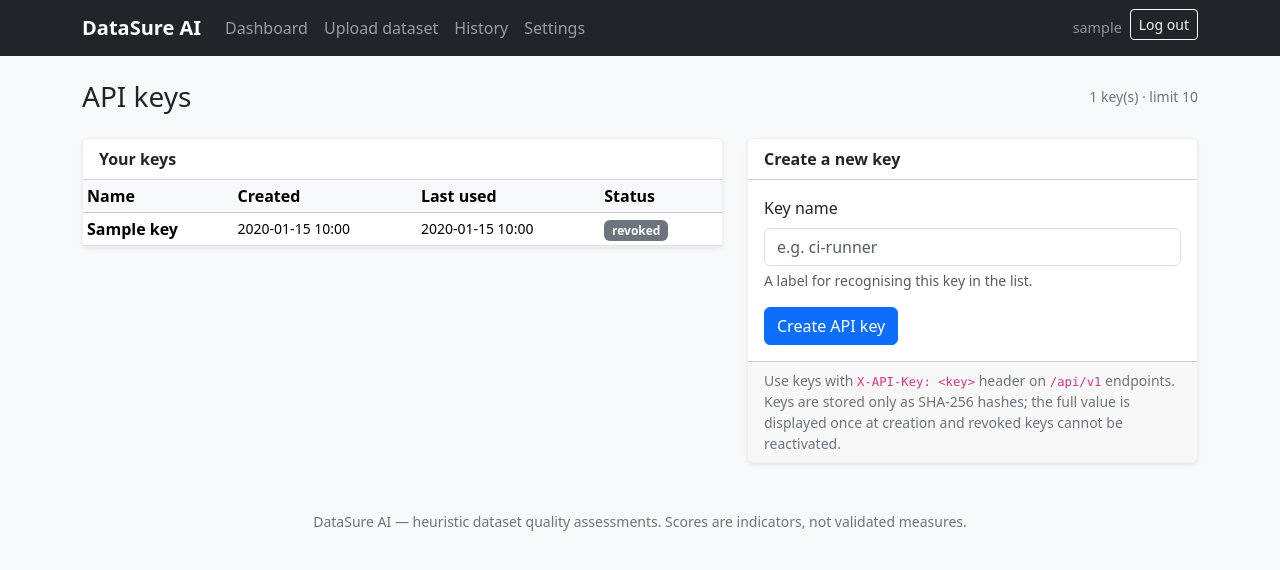
After one commit to Olamieee/DataSure-AI, a Flask app: page /settings/api-keys in a window 1280 px wide. The commit adds this page. Shown: the top 570 px of the page. Run offline with Flask 3, Linux system fonts and the light colour scheme; a user stored in the database is signed in; tables that the repository leaves empty hold one stand-in row (values such as "Sample post").

Commit message:
Add settings page for API key creation and revocation
New /settings/api-keys page: create labelled keys (raw value shown once
with copy button), list keys with status/last-used, soft-revoke with
confirmation. Ownership enforced on every revoke. Tests cover the
one-time display, per-user key limit, idempotent revocation, active-key
invalidation after revoke, and cross-user isolation for viewing and
revoking.

```diff
--- a/datasure/__init__.py
+++ b/datasure/__init__.py
@@ -81,11 +81,13 @@ def create_app(config_name: str | None = None) -> Flask:
     from .auth.routes import bp as auth_bp
     from .datasets.routes import bp as datasets_bp
     from .main.routes import bp as main_bp
+    from .settings.routes import bp as settings_bp
 
     app.register_blueprint(main_bp)
     app.register_blueprint(auth_bp)
     app.register_blueprint(datasets_bp, url_prefix="/datasets")
     app.register_blueprint(api_bp, url_prefix="/api/v1")
+    app.register_blueprint(settings_bp, url_prefix="/settings")
     csrf.exempt(api_bp)  # API clients authenticate with keys, not form tokens
 
     with app.app_context():
--- /dev/null
+++ b/datasure/settings/__init__.py
@@ -0,0 +1,3 @@
+from .routes import bp
+
+__all__ = ["bp"]
--- /dev/null
+++ b/datasure/settings/routes.py
@@ -0,0 +1,70 @@
+"""Account settings: API key management.
+
+Keys are shown in full exactly once, at creation. Only names, hash digests
+(safely truncated) and usage timestamps are ever rendered.
+"""
+from __future__ import annotations
+
+from flask import (
+    Blueprint,
+    current_app,
+    flash,
+    redirect,
+    render_template,
+    request,
+    url_for,
+)
+from flask_login import current_user, login_required
+
+from ..auth.apikeys import create_key, get_owned_key, list_keys, revoke_key
+
+bp = Blueprint("settings", __name__)
+
+
+@bp.before_request
+def _login_required():
+    if not current_user.is_authenticated:
+        return current_app.login_manager.unauthorized()
+
+
+@bp.get("/api-keys")
+@login_required
+def api_keys():
+    keys = list_keys(current_user)
+    return render_template("settings/api_keys.html", keys=keys,
+                           max_keys_error=None)
+
+
+@bp.post("/api-keys")
+@login_required
+def create_api_key():
+    name = (request.form.get("name") or "").strip()[:80]
+    try:
+        record, raw = create_key(current_user, name)
+    except ValueError as exc:
+        flash(str(exc), "danger")
+        return redirect(url_for("settings.api_keys"))
+    keys = list_keys(current_user)
+    flash("API key created. Copy it now - it will not be shown again.", "success")
+    return render_template(
+        "settings/api_keys.html",
+        keys=keys,
+        new_key=raw,
+        new_key_name=record.name,
+        max_keys_error=None,
+    )
+
+
+@bp.post("/api-keys/<int:key_id>/revoke")
+@login_required
+def revoke_api_key(key_id: int):
+    record = get_owned_key(current_user, key_id)
+    if record is None:
+        flash("API key not found.", "danger")
+        return redirect(url_for("settings.api_keys"))
+    if not record.is_active():
+        flash("That API key is already revoked.", "info")
+        return redirect(url_for("settings.api_keys"))
+    revoke_key(current_user, key_id)
+    flash(f"API key '{record.name}' revoked.", "info")
+    return redirect(url_for("settings.api_keys"))
--- a/templates/base.html
+++ b/templates/base.html
@@ -21,6 +21,7 @@
           <li class="nav-item"><a class="nav-link" href="{{ url_for('main.dashboard') }}">Dashboard</a></li>
           <li class="nav-item"><a class="nav-link" href="{{ url_for('datasets.upload') }}">Upload dataset</a></li>
           <li class="nav-item"><a class="nav-link" href="{{ url_for('datasets.history_all') }}">History</a></li>
+          <li class="nav-item"><a class="nav-link" href="{{ url_for('settings.api_keys') }}">Settings</a></li>
         {% endif %}
       </ul>
       <ul class="navbar-nav">
--- /dev/null
+++ b/templates/settings/api_keys.html
@@ -0,0 +1,92 @@
+{% extends "base.html" %}
+{% block title %}API keys · DataSure AI{% endblock %}
+{% block content %}
+<div class="d-flex justify-content-between align-items-center mb-4">
+  <h1 class="h3 mb-0">API keys</h1>
+  <span class="text-secondary small">{{ keys|length }} key(s) · limit 10</span>
+</div>
+
+{% if new_key %}
+<div class="alert alert-success">
+  <strong>API key created: {{ new_key_name }}</strong>
+  <p class="mb-2">Copy your key now — it is shown only once and cannot be retrieved later:</p>
+  <div class="d-flex gap-2 align-items-center">
+    <code id="new-key" class="p-2 bg-white border rounded" style="word-break: break-all; user-select: all;">{{ new_key }}</code>
+    <button class="btn btn-sm btn-outline-secondary" type="button"
+            onclick="navigator.clipboard.writeText(document.getElementById('new-key').textContent)">
+      Copy
+    </button>
+  </div>
+</div>
+{% endif %}
+
+<div class="row g-4">
+  <div class="col-lg-7">
+    <div class="card shadow-sm">
+      <div class="card-header bg-white"><strong>Your keys</strong></div>
+      {% if keys %}
+      <div class="table-responsive">
+        <table class="table table-sm mb-0 align-middle">
+          <thead class="table-light">
+            <tr><th>Name</th><th>Created</th><th>Last used</th><th>Status</th><th></th></tr>
+          </thead>
+          <tbody>
+            {% for key in keys %}
+            <tr class="{{ 'text-secondary' if not key.is_active() }}">
+              <td class="fw-semibold">{{ key.name }}</td>
+              <td class="small">{{ key.created_at.strftime('%Y-%m-%d %H:%M') }}</td>
+              <td class="small">{{ key.last_used_at.strftime('%Y-%m-%d %H:%M') if key.last_used_at else 'never' }}</td>
+              <td>
+                {% if key.is_active() %}
+                  <span class="badge text-bg-success">active</span>
+                {% else %}
+                  <span class="badge text-bg-secondary">revoked</span>
+                {% endif %}
+              </td>
+              <td class="text-end">
+                {% if key.is_active() %}
+                <form method="post" action="{{ url_for('settings.revoke_api_key', key_id=key.id) }}"
+                      onsubmit="return confirm('Revoke this key? Clients using it will get 401 errors.')">
+                  <input type="hidden" name="csrf_token" value="{{ csrf_token() }}">
+                  <button class="btn btn-sm btn-outline-danger">Revoke</button>
+                </form>
+                {% endif %}
+              </td>
+            </tr>
+            {% endfor %}
+          </tbody>
+        </table>
+      </div>
+      {% else %}
+      <div class="card-body text-secondary">
+        No API keys yet. Create one below to use the
+        <code>/api/v1</code> endpoints from scripts and applications.
+      </div>
+      {% endif %}
+    </div>
+  </div>
+  <div class="col-lg-5">
+    <div class="card shadow-sm">
+      <div class="card-header bg-white"><strong>Create a new key</strong></div>
+      <div class="card-body">
+        <form method="post" action="{{ url_for('settings.create_api_key') }}">
+          <input type="hidden" name="csrf_token" value="{{ csrf_token() }}">
+          <div class="mb-3">
+            <label class="form-label" for="name">Key name</label>
+            <input class="form-control" id="name" name="name" maxlength="80"
+                   placeholder="e.g. ci-runner" required>
+            <div class="form-text">A label for recognising this key in the list.</div>
+          </div>
+          <button class="btn btn-primary" type="submit">Create API key</button>
+        </form>
+      </div>
+      <div class="card-footer small text-secondary">
+        Use keys with <code>X-API-Key: &lt;key&gt;</code> header on
+        <code>/api/v1</code> endpoints. Keys are stored only as SHA-256 hashes;
+        the full value is displayed once at creation and revoked keys cannot
+        be reactivated.
+      </div>
+    </div>
+  </div>
+</div>
+{% endblock %}
```
Also changed, not shown: tests/test_apikeys.py (added, +139 -0 lines).
